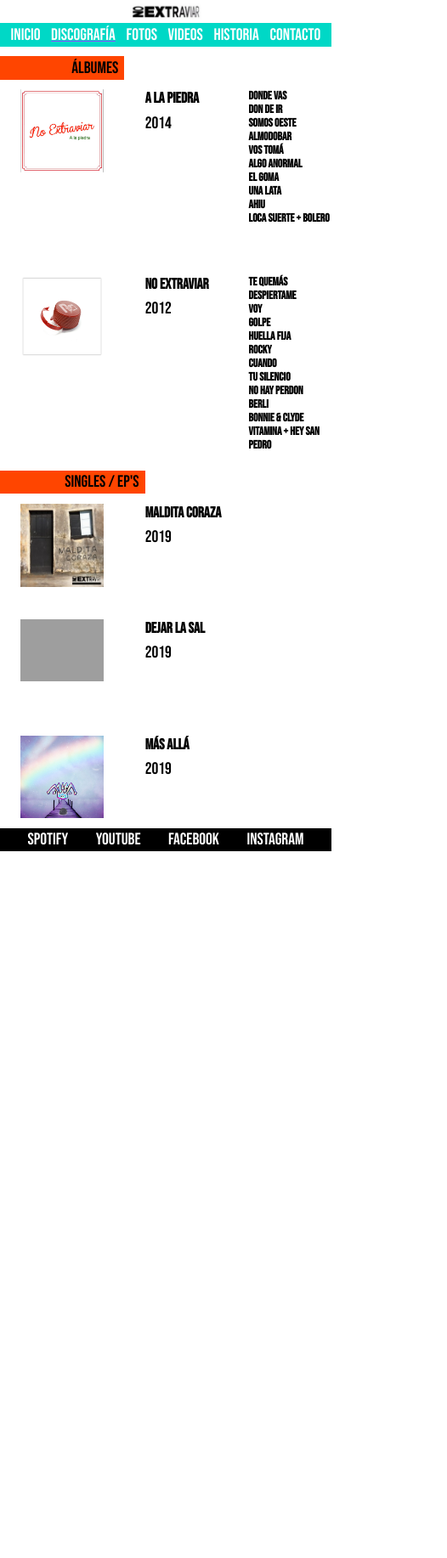
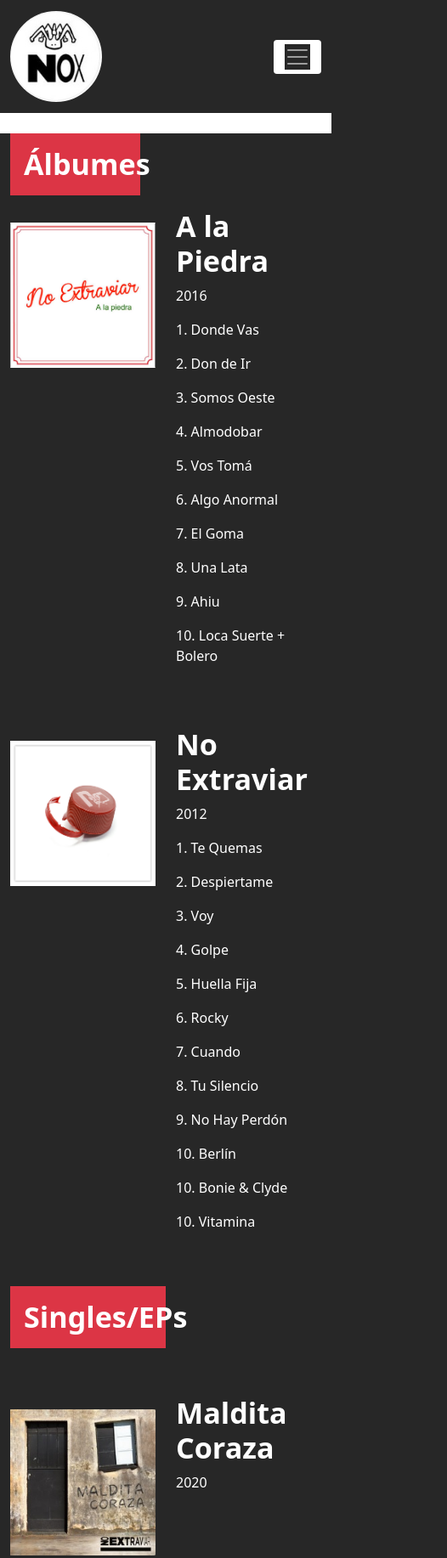
Before and after one commit to AgustinCiano/noExtraviarBootstrap, a plain HTML site: page paginas/discografia.html in a window 390 px wide. Shown: the top 1834 px of the page at 85% size, 526 px wide, since content can reach past the window. Before the commit the page ends 1029 px from the top, so only its background shows below. Drawn offline with Linux system fonts and the light colour scheme; grey boxes are pictures that could not be loaded.

Commit message:
1° entrega desafio MAQUETANDO CON BOOTSTRAP

```diff
--- a/paginas/discografia.html
+++ b/paginas/discografia.html
@@ -4,127 +4,155 @@
   <meta charset="UTF-8">
   <meta http-equiv="X-UA-Compatible" content="IE=edge">
   <meta name="viewport" content="width=device-width, initial-scale=1.0">
+  <link rel="stylesheet" href="../css/bootstrap.min.css">
+  <link rel="stylesheet" href="../styleboot.css">
   <title>No Extraviar</title>
-    <link rel="stylesheet" href="../style.css">
-    <link rel="preconnect" href="https://fonts.googleapis.com">
-    <link rel="preconnect" href="https://fonts.gstatic.com" crossorigin>
-    <link href="https://fonts.googleapis.com/css2?family=Bebas+Neue&display=swap" rel="stylesheet">
 </head>
 <body>
-    <section class="gridContainerDiscografia">
-        <div class="logoHeader logoNoExtraviar">
-            <img src="../imagenes/logoNoExtraviar.jpeg" alt="" ">
-        </div>
-
-        <div class="gridItem header">
-            <li><a href="../index.html">INICIO</a></li>
-            <li><a href="./discografia.html" class="underline">DISCOGRAFÍA</a></li>
-            <li><a href="./fotos.html">FOTOS</a></li>
-            <li><a href="./videos.html">VIDEOS</a></li>
-            <li><a href="./historias.html">HISTORIA</a></li>
-            <li><a href="./contacto.html">CONTACTO</a></li>
-        </div>
-
-        <div class="albumesTag">Álbumes</div>
-
-
-        <div class="aLaPiedraTapa">
-            <img src="../imagenes/aLaPiedra.jpg" alt="" class="tapaAlbum">
-        </div>
-
-        <div class="aLaPiedra">
-            <h2>A la piedra</h2>
-        </div>
-
-        <div class="anoAlaPiedra">2014</div>
-
-        <div class="aLaPiedraTemas">
-            <h3>Donde Vas</h3>
-            <h3>Don de Ir</h3>
-            <h3>Somos Oeste</h3>
-            <h3>Almodobar</h3>
-            <h3>Vos Tomá</h3>
-            <h3>Algo Anormal</h3>
-            <h3>El Goma</h3>
-            <h3>Una Lata</h3>
-            <h3>Ahiu</h3>
-            <h3>Loca Suerte + Bolero</h3>
-        </div>
-
-
-        <div class="noExtraviarTapa">
-            <img src="../imagenes/noExtraviar.jpg" alt="" class="tapaAlbum">
-        </div>
-
-        <div class="noExtraviar">
-            <h2>No Extraviar</h2>
-        </div>
-
-        <div class="anoNoExtraviar">2012</div>
-
-        <div class="noExtraviarTemas">
-            <h3>Te Quemás</h3>
-            <h3>Despiertame</h3>
-            <h3>Voy</h3>
-            <h3>Golpe</h3>
-            <h3>Huella Fija</h3>
-            <h3>Rocky</h3>
-            <h3>Cuando</h3>
-            <h3>Tu Silencio</h3>
-            <h3>No Hay Perdon</h3>
-            <h3>Berli</h3>
-            <h3>Bonnie & Clyde</h3>
-            <h3>Vitamina + Hey San Pedro</h3>
-        </div>
-
-
-        <div class="singlesTag">Singles / EP's</div>
-
-        <div class="malditaCorazaTapa">
-            <img src="../imagenes/malditaTapa.jpg" alt="" class="tapaAlbum">
-        </div>
-
-
-        <div class="malditaCoraza">
-            <h2>Maldita Coraza</h2>
-        </div>
-
-        <div class="anoMalditaCoraza">2019</div>
 
 
 
-        <div class="dejarLaSalTapa">
-            <img src="../imagenes/dejarLaSal.jpg" alt="" class="tapaAlbum">
-        </div>
+  <!-- HEADER  --><!-- HEADER  --><!-- HEADER  --><!-- HEADER  --><!-- HEADER  --><!-- HEADER  --><!-- HEADER  -->
 
 
-        <div class="dejarLaSal">
-            <h2>Dejar la Sal</h2>
+
+  <nav class="navbar sticky-top navbar-expand-lg navbar-dark">
+    <div class="container">
+      <a class="navbar-brand" href="#"><img class="w-75 w-sm-50 rounded-circle" src="../imagenes/isologo.jpg" alt=""></a>
+
+      <!-- HAMBURGUESA -->
+
+      <button class="navbar-toggler bg-white" type="button" data-bs-toggle="collapse" data-bs-target="#navbarNavDropdown " aria-controls="navbarNavDropdown" aria-expanded="false" aria-label="Toggle navigation">
+        <span class="navbar-toggler-icon"></span>
+      </button>
+
+
+      <div class="collapse navbar-collapse head " id="navbarNavDropdown">
+        <ul class="navbar-nav w-100 justify-content-evenly c-blanco display-6">
+          <li class="nav-item">
+            <a class=" active fw-bold" aria-current="page" href="../index.html">Inicio</a>
+          </li>
+          <li class="nav-item">
+            <a class="fw-bold" href="../paginas/discografia.html">Discografía</a>
+          </li>
+          <li class="nav-item">
+            <a class="fw-bold" href="#">Fotos</a>
+          </li>
+          <li class="nav-item">
+            <a class="fw-bold" href="#">Videos</a>
+          </li> <li class="nav-item">
+            <a class="fw-bold" href="#">Historia/s</a>
+          </li>
+          <li class="nav-item">
+            <a class="fw-bold" href="#">Contacto</a>
+          </li>
+
+        </ul>
       </div>
-
-        <div class="anoDejarLaSal">2019</div>
+    </div>
+  </nav>
 
 
 
 
-        <div class="masAllaTapa">
-            <img src="../imagenes/masAlla.jpg" alt="" class="tapaAlbum">
+
+  <!-- DISCOGRAFIA --><!-- DISCOGRAFIA --><!-- DISCOGRAFIA --><!-- DISCOGRAFIA --><!-- DISCOGRAFIA -->
+
+
+
+
+  <section class="container noticiasIndex mt-4" id="portada">
+
+    <div class="albumesTag">
+      <h2 class="col-5 col-lg-3 fw-bold display-4 p-3 mb-2 bg-danger text-white">Álbumes</h2>
     </div>
 
 
-        <div class="masAlla">
-            <h2>Más Allá</h2>
+    <div class="row">
+
+      <div class="col-6 col-lg-6">
+        <img class="w-100 mt-4 imgNoticia" src="../imagenes/aLaPiedra.jpg" alt="Foto del estudio de grabación">
       </div>
 
-        <div class="anoMasAlla">2019</div>
+      <div class="col-6 col-lg-6">
+          <h2 class="fw-bold display-4 mt-2 order-lg-first">A la Piedra</h2>
+          <p>2016</p>
+          <p class="text-start">1. Donde Vas</p>
+          <p class="text-start">2. Don de Ir</p>
+          <p class="text-start">3. Somos Oeste</p>
+          <p class="text-start">4. Almodobar</p>
+          <p class="text-start">5. Vos Tomá</p>
+          <p class="text-start">6. Algo Anormal</p>
+          <p class="text-start">7. El Goma</p>
+          <p class="text-start">8. Una Lata</p>
+          <p class="text-start">9. Ahiu</p>
+          <p class="text-start">10. Loca Suerte + Bolero</p>
+      </div>
+    </div>
 
 
-        <div class="gridItem footerDiscografia">
-            <li><a href="https://open.spotify.com/artist/6Byr6oN4YOuCSJrdbtKByc?si=U81aXEF4Qdyn3cEcr5fQeQ" target="blank">SPOTIFY</a></li>
-            <li><a href="https://www.youtube.com/user/noextraviaroficial" target="blank">YOUTUBE</a></li>
-            <li><a href="https://www.facebook.com/NoExtraviar" target="blank">FACEBOOK</a></li>
-            <li><a href="https://www.instagram.com/noextraviar/" target="blank">INSTAGRAM</a></li>
 
+    <div class="row mt-5">
+
+      <div class="col-6 col-lg-6">
+        <img class="w-100 mt-4 imgNoticia" src="../imagenes/noExtraviar.jpg" alt="Foto del estudio de grabación">
+      </div>
+
+      <div class="col-6 col-lg-6">
+        <h2 class="fw-bold display-4 mt-2 order-lg-first">No Extraviar</h2>
+        <p>2012</p>
+        <p class="text-start">1. Te Quemas</p>
+        <p class="text-start">2. Despiertame</p>
+        <p class="text-start">3. Voy</p>
+        <p class="text-start">4. Golpe</p>
+        <p class="text-start">5. Huella Fija</p>
+        <p class="text-start">6. Rocky</p>
+        <p class="text-start">7. Cuando</p>
+        <p class="text-start">8. Tu Silencio</p>
+        <p class="text-start">9. No Hay Perdón</p>
+        <p class="text-start">10. Berlín</p>
+        <p class="text-start">10. Bonie & Clyde</p>
+        <p class="text-start">10. Vitamina</p>
+      </div>
+    </div>
+
+
+
+
+
+    <div class="singlesTag mt-5">
+        <h2 class="col-6 col-lg-3 fw-bold display-4 p-3 mb-2 bg-danger text-white">Singles/EPs</h2>
+    </div>
+
+    <div class="row mt-5">
+      <div class="col-6 col-lg-6">
+        <img class="w-100 mt-4 imgNoticia" src="../imagenes/malditaTapa.jpg" alt="Foto del estudio de grabación">
+      </div>
+      <div class="col-6 col-lg-6">
+        <h2 class="fw-bold display-4 mt-2 order-lg-first">Maldita Coraza</h2>
+        <p>2020</p>
+      </div>
+    </div>
+
+
+    <div class="row mt-5">
+        <div class="col-6 col-lg-6">
+          <img class="w-100 mt-4 imgNoticia" src="../imagenes/dejarLaSal.jpg" alt="Foto del estudio de grabación">
+        </div>
+        <div class="col-6 col-lg-6">
+          <h2 class="fw-bold display-4 mt-2 order-lg-first">Dejar la Sal</h2>
+          <p>2020</p>
+        </div>
+    </div>
+
+    <div class="row mt-5 mb-5">
+        <div class="col-6 col-lg-6">
+          <img class="w-100 mt-4 imgNoticia" src="../imagenes/masAlla.jpg" alt="Foto del estudio de grabación">
+        </div>
+        <div class="col-6 col-lg-6">
+          <h2 class="fw-bold display-4 mt-2 order-lg-first">Mas Allá</h2>
+          <p>2019</p>
+        </div>
     </div>
 
 
@@ -132,8 +160,94 @@
 
 
 
+  <!-- FOOTER --><!-- FOOTER --><!-- FOOTER --><!-- FOOTER --><!-- FOOTER --><!-- FOOTER -->
+
+
+  <div class="footer mt-3 mb-3 display-6 bg-black border-5 fw-bold">
+    <ol class="d-flex justify-content-evenly">
+      <li><a href="https://open.spotify.com/artist/6Byr6oN4YOuCSJrdbtKByc?si=U81aXEF4Qdyn3cEcr5fQeQ" target="blank">Spotify</a></li>
+      <li><a href="https://www.youtube.com/user/noextraviaroficial" target="blank">YouTube</a></li>
+      <li><a href="https://www.facebook.com/NoExtraviar" target="blank">Facebook</a></li>
+      <li><a href="https://www.instagram.com/noextraviar/" target="blank">Instagram</a></li>
+    </ol>
+  </div>
 
 
 
+
+
+
+
+
+
+
+
+
+
+
+
+
+
+
+  <!-- FORMU CONTACTO --><!-- FORMU CONTACTO --><!-- FORMU CONTACTO --><!-- FORMU CONTACTO -->
+
+
+
+  <!-- <section class="container my-5 shadow-lg" id="formulario-contacto">
+
+    <div class="row">
+
+      <div class="col-12 col-lg-8">
+        <h2 class="fw-bold display-4 texte-center text-lg-start">Trabajemos juntos.</h2>
+        <p class="text-center text-lg-start">Lorem, ipsum dolor sit amet consectetur adipisicing elit. Architecto incidunt saepe, obcaecati ipsa impedit adipisci libero, quibusdam quam ullam quis voluptatum aperiam rerum quasi consectetur enim repellendus eveniet a unde?</p>
+
+        <form action="" class="w-100 row">
+          <div  class="col-12">
+            <input type="text" id="nombre-usuario" name="nombre-usuario" class="" placeholder="Nombre">
+          </div>
+
+          <div class="col-12">
+            <input type="text" id="apellido-usuario" name="apellido-usuario" class="" placeholder="Apellido">
+          </div>
+
+          <div class="col-12 col-lg-4 my-3" >
+            <button class="btn btn-lg bg-light ">Enviar</button>
+          </div>
+
+        </form>
+
+      </div>
+      <div class="d-flex justify-content-center ">
+        <a href="" class="btn btn-primary btn-lg ">Quiero mi sitio web!</a>
+      </div>
+
+      <div>
+        <img src="./imagenes/noExtraviar.jpg" alt="" class="col-4 d-lg-none">
+
+      </div>
+
+    </div>
+
+
+
+  </section> -->
+
+
+
+
+
+
+  <!-- CARDS --><!-- CARDS --><!-- CARDS --><!-- CARDS --><!-- CARDS --><!-- CARDS --><!-- CARDS -->
+
+
+
+
+
+
+
+
+
+
+  <script src="../js/bootstrap.min.js"></script>
 </body>
 </html>
--- a/styleboot.css
+++ b/styleboot.css
@@ -7,3 +7,25 @@
     color: white;
     background-color: rgb(39, 39, 39);
 }
+
+li{
+    list-style: none;
+}
+
+a{
+    text-decoration: none;
+}
+
+.footer li a{
+    color: white;
+}
+
+.footer li a:hover{
+    color: #ec342e;
+    transition: 100ms;
+}
+
+.nav-item a:hover{
+    color: #ec342e;
+    transition: 100ms;
+}
```
Also changed, not shown: index.html (+41 -62 lines). Lines whose indentation alone changed are shown as unchanged.
